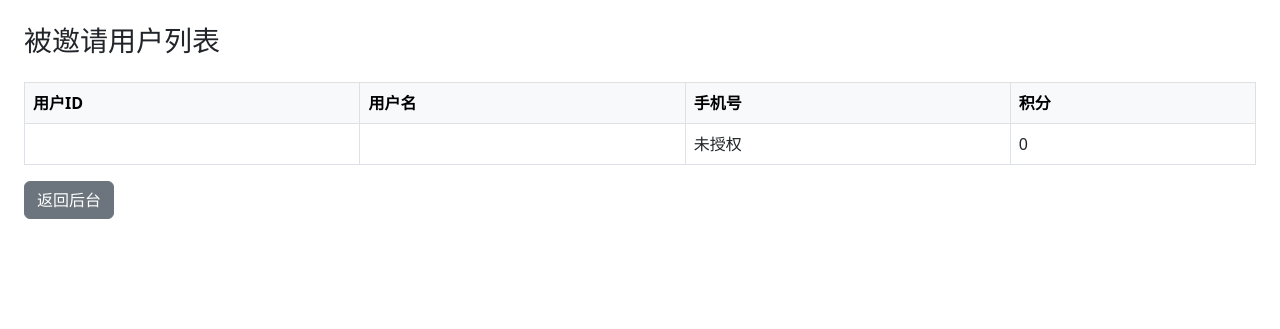
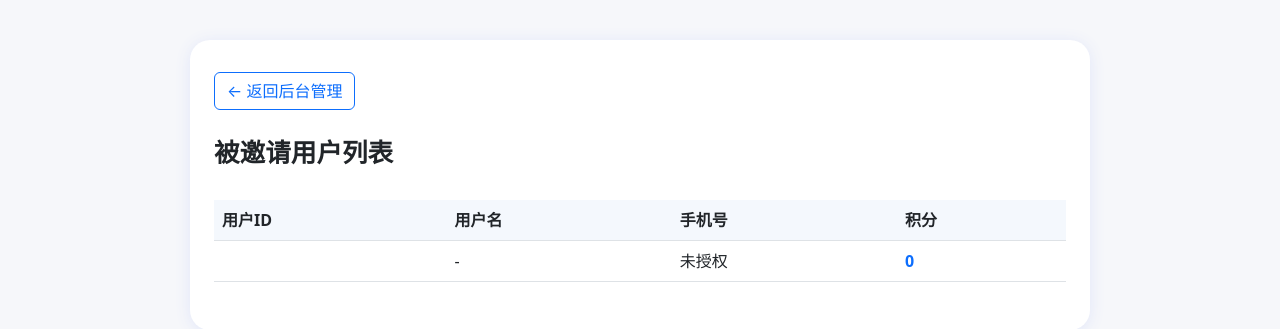
Before and after one commit to Dreamchaser-aus/candybackend, a Flask app: page /invitees in a window 1280 px wide. Shown: the top 329 px of the page. Run offline with Flask 3, Linux system fonts and the light colour scheme; a database or web service that is not in the repository returns one stand-in record (values such as "Sample title"); some libraries are stand-ins or nearby versions.

Commit message:
Update invitees.html

```diff
--- a/templates/invitees.html
+++ b/templates/invitees.html
@@ -3,12 +3,29 @@
 <head>
   <meta charset="UTF-8">
   <title>被邀请用户列表</title>
-  <link rel="stylesheet" href="https://cdn.jsdelivr.net/npm/bootstrap@5.3.0/dist/css/bootstrap.min.css">
+  <meta name="viewport" content="width=device-width,initial-scale=1">
+  <link href="https://cdn.jsdelivr.net/npm/bootstrap@5.3.0/dist/css/bootstrap.min.css" rel="stylesheet">
+  <style>
+    body { background: #f6f7fa; }
+    .main-card {
+      max-width: 900px; margin: 40px auto; border-radius: 20px;
+      box-shadow: 0 2px 16px 0 #e1e6f9; background: #fff; padding: 32px 24px;
+    }
+    .table thead th { background: #f4f8fd; }
+    .title-bar { font-size: 1.6rem; font-weight: 700; margin-bottom: 28px; }
+    .back-btn { margin-bottom: 24px; }
+    @media (max-width: 600px) {
+      .main-card { padding: 8px; }
+      .table th, .table td { font-size: 0.95em; }
+    }
+  </style>
 </head>
-<body class="p-4">
-  <h3 class="mb-4">被邀请用户列表</h3>
-  <table class="table table-bordered table-hover">
-    <thead class="table-light">
+<body>
+  <div class="main-card">
+    <a href="/admin" class="btn btn-outline-primary back-btn">&larr; 返回后台管理</a>
+    <div class="title-bar">被邀请用户列表</div>
+    <table class="table table-hover align-middle">
+      <thead>
         <tr>
           <th>用户ID</th>
           <th>用户名</th>
@@ -20,13 +37,16 @@
         {% for u in invitees %}
         <tr>
           <td>{{ u.user_id }}</td>
-        <td>{{ u.username }}</td>
+          <td>{{ u.username or '-' }}</td>
           <td>{{ u.phone or '未授权' }}</td>
-        <td>{{ u.points or 0 }}</td>
+          <td class="fw-bold text-primary">{{ u.points or 0 }}</td>
         </tr>
         {% endfor %}
       </tbody>
     </table>
-  <a href="/admin" class="btn btn-secondary">返回后台</a>
+    {% if invitees|length == 0 %}
+      <div class="text-center text-secondary py-4">暂无被邀请用户</div>
+    {% endif %}
+  </div>
 </body>
 </html>
```
Lines whose indentation alone changed are shown as unchanged.
